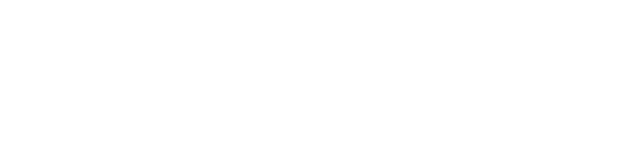
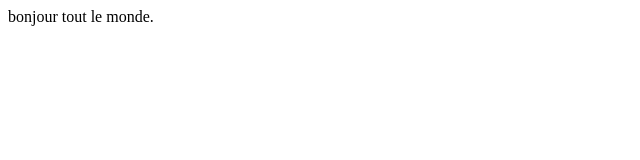
Before and after one commit to SofianeAzerarak/SofianeAzerarak, a plain HTML site: page index.html in a window 1280 px wide. Shown: the whole page, without its empty margins (0-640 px from the left). Drawn offline with Linux system fonts and the light colour scheme.

Commit message:
change bonjour

```diff
--- a/index.html
+++ b/index.html
@@ -7,6 +7,6 @@
     <title>Document</title>
 </head>
 <body>
-
+    bonjour tout le monde.
 </body>
 </html>
```
